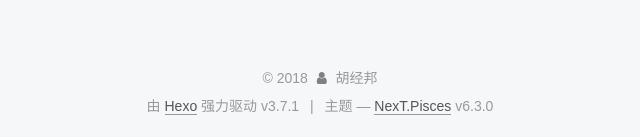
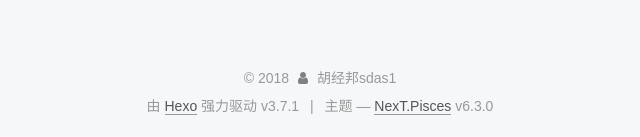
Before and after one commit to hujingbang/hujingbang.github.io, a plain HTML site: page 2018/06/10/php测试/index.html in a window 1280 px wide. Shown: the part 1537-1674 px from the top of the page, 450-1090 px from the left. Drawn offline with Linux system fonts and the light colour scheme; some packages are replaced by stand-ins of ours; animation ran at ten frames a second; a script that the page names is missing; a web font is replaced by a local one.

Commit message:
Site updated: 2018-11-02 22:55:08

```diff
--- a/2018/06/10/php测试/index.html
+++ b/2018/06/10/php测试/index.html
@@ -361,7 +361,7 @@
     <link itemprop="mainEntityOfPage" href="http://yoursite.com/2018/06/10/php测试/">
 
     <span hidden itemprop="author" itemscope itemtype="http://schema.org/Person">
-      <meta itemprop="name" content="胡经邦">
+      <meta itemprop="name" content="胡经邦sdas1">
       <meta itemprop="description" content="php是最好的语言">
       <meta itemprop="image" content="/images/avatar.gif">
     </span>
@@ -573,9 +573,9 @@
 
               <img class="site-author-image" itemprop="image"
                 src="/images/avatar.gif"
-                alt="胡经邦" />
+                alt="胡经邦sdas1" />
 
-              <p class="site-author-name" itemprop="name">胡经邦</p>
+              <p class="site-author-name" itemprop="name">胡经邦sdas1</p>
               <p class="site-description motion-element" itemprop="description">php是最好的语言</p>
           </div>
 
@@ -678,7 +678,7 @@
   <span class="with-love" id="animate">
     <i class="fa fa-user"></i>
   </span>
-  <span class="author" itemprop="copyrightHolder">胡经邦</span>
+  <span class="author" itemprop="copyrightHolder">胡经邦sdas1</span>
 
 
 
```
Also changed, not shown: about/index.html (+3 -3 lines), archives/2018/06/index.html (+3 -3 lines), archives/2018/index.html (+3 -3 lines), archives/index.html (+3 -3 lines), categories/index.html (+3 -3 lines), categories/测试/index.html (+3 -3 lines), index.html (+4 -4 lines), tags/php/index.html (+3 -3 lines), tags/test/index.html (+3 -3 lines).
